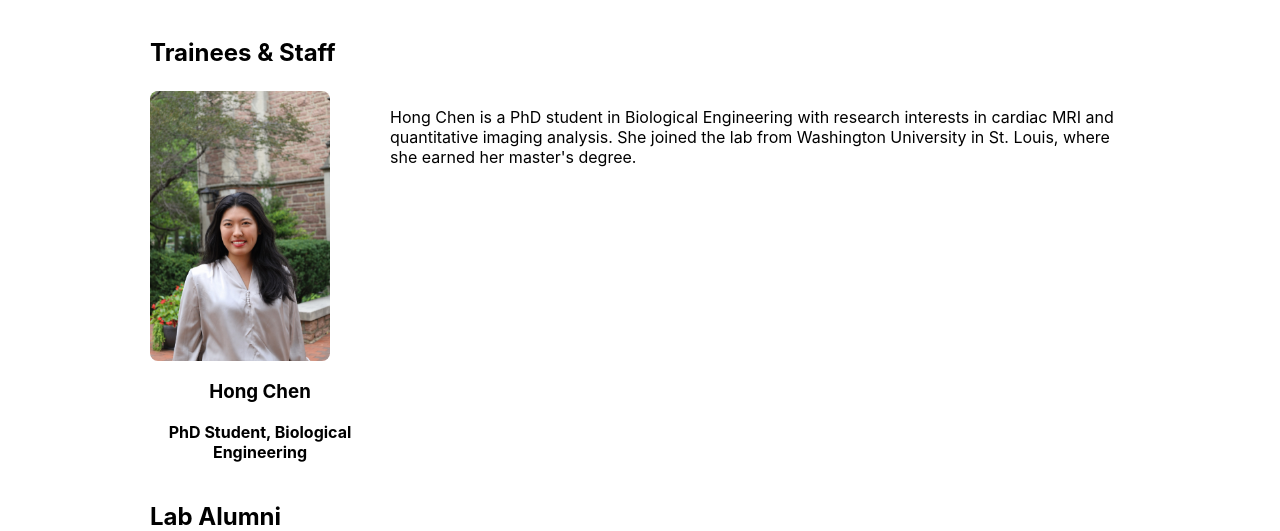
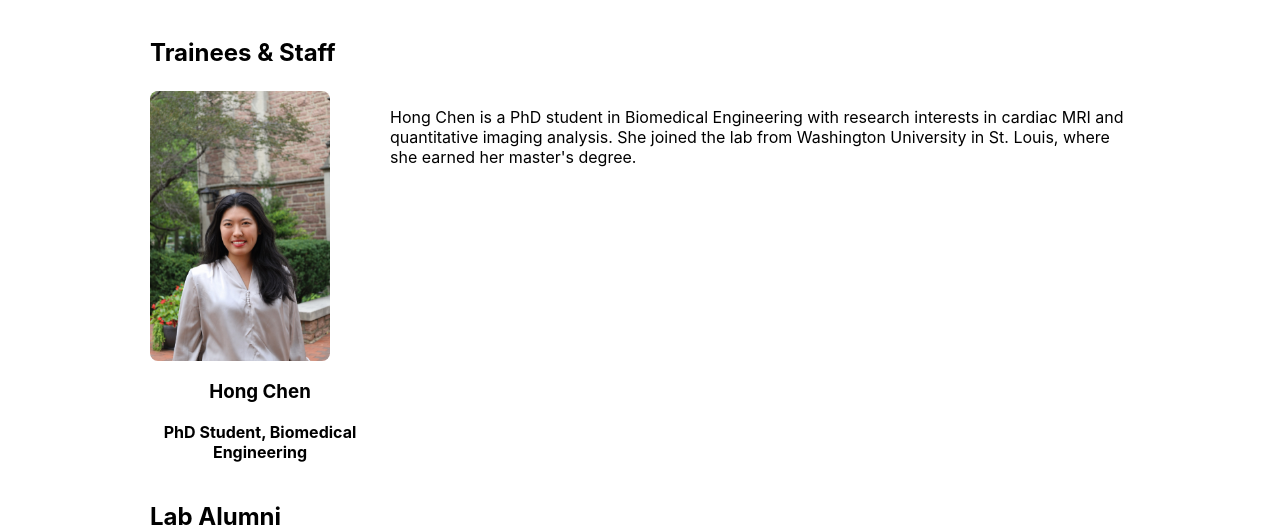
Before and after one commit to MRImagingLab/research, a Jekyll site: the page built from people.md, in a window 1280 px wide. Shown: the part 857-1388 px from the top of the page. Built offline with Jekyll 4.4.1, drawn with Linux system fonts in a browser that asks for light colours.

Commit message:
Correct Hong Chen's department to Biomedical Engineering
Co-Authored-By: Claude Opus 5 <noreply@anthropic.com>

```diff
--- a/people.md
+++ b/people.md
@@ -61,10 +61,10 @@ permalink: /people
       <!-- NOTE: path uses site.baseurl and exact filename -->
       <img src="{{ site.baseurl }}/assets/hong_chen.jpg" alt="Hong Chen">
       <h3>Hong Chen</h3>
-      <p><strong>PhD Student, Biological Engineering</strong></p>
+      <p><strong>PhD Student, Biomedical Engineering</strong></p>
     </div>
     <div class="person-right">
-      <p>Hong Chen is a PhD student in Biological Engineering with research interests in cardiac MRI and quantitative imaging analysis. She joined the lab from Washington University in St. Louis, where she earned her master's degree.</p>
+      <p>Hong Chen is a PhD student in Biomedical Engineering with research interests in cardiac MRI and quantitative imaging analysis. She joined the lab from Washington University in St. Louis, where she earned her master's degree.</p>
     </div>
   </div>
 </section>
```
Also changed, not shown: news.md (+1 -1 lines).
